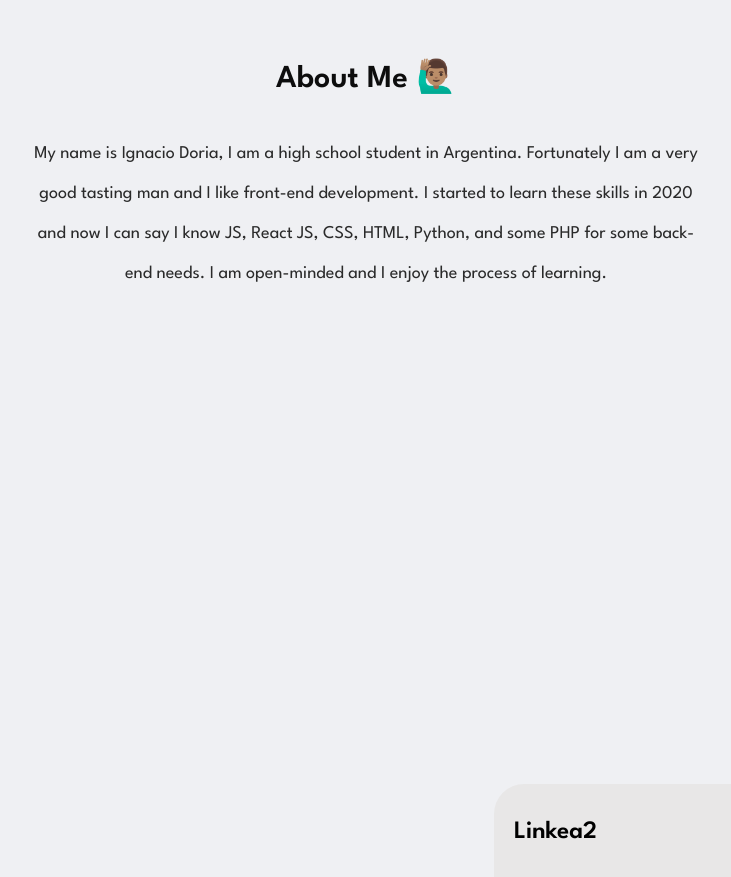
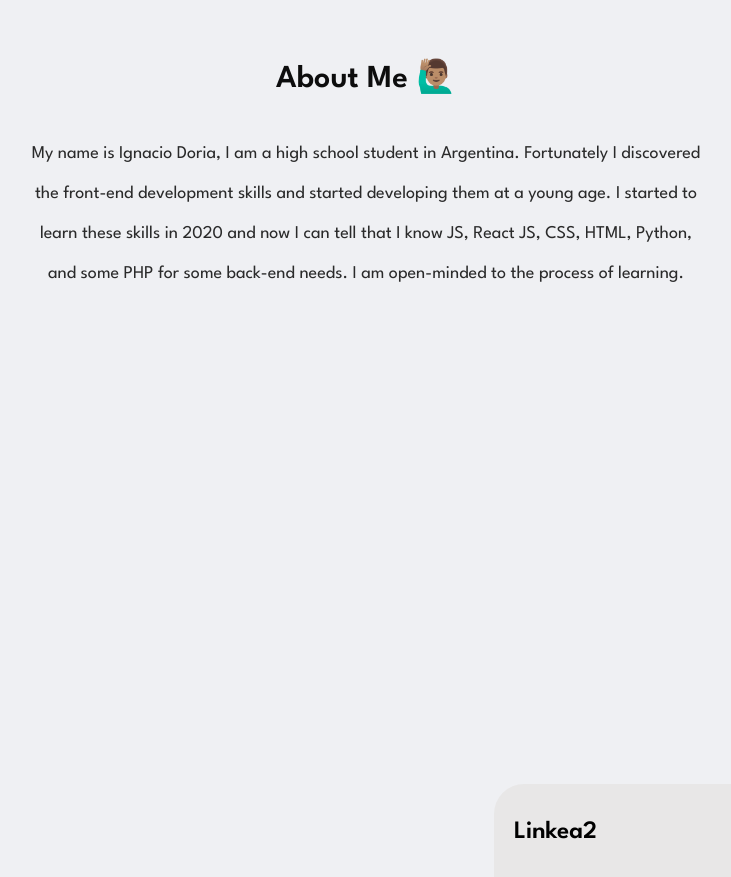
Before and after one commit to nachodoria/v0, a React (Create React App) app: page / in a window 1280 px wide. Shown: the part 1080-1957 px from the top of the page, without its empty margins (274-1005 px from the left). Built offline with nearby package versions, Linux system fonts and the light colour scheme.

Commit message:
Update App.js

```diff
--- a/src/App.js
+++ b/src/App.js
@@ -82,7 +82,7 @@ window.onbeforeunload = function () {
             </div>
             <div className='ab-me-ph'data-aos = "fade-right">
           <p>
-          My name is Ignacio Doria, I am a high school student in Argentina. Fortunately I am a very good tasting man and I like front-end development. I started to learn these skills in 2020 and now I can say I know JS, React JS, CSS, HTML, Python, and some PHP for some back-end needs. I am open-minded and I enjoy the process of learning.
+          My name is Ignacio Doria, I am a high school student in Argentina. Fortunately I discovered the front-end development skills and started developing them at a young age. I started to learn these skills in 2020 and now I can tell that I know JS, React JS, CSS, HTML, Python, and some PHP for some back-end needs. I am open-minded to the process of learning.
           </p>
           </div>
 
```
